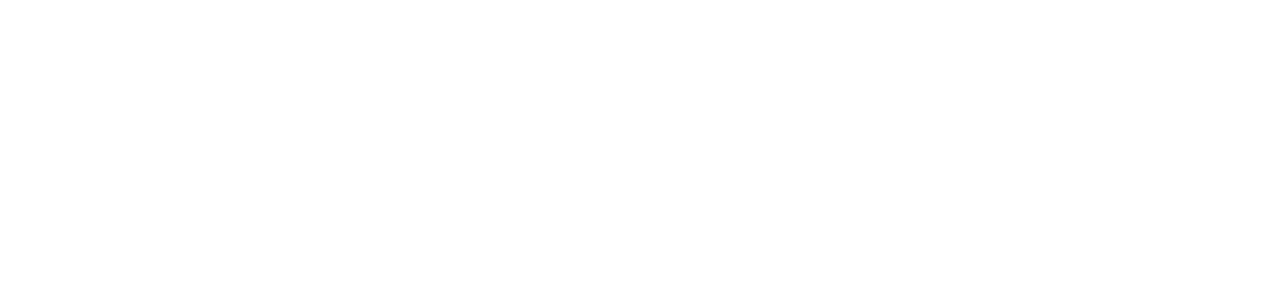
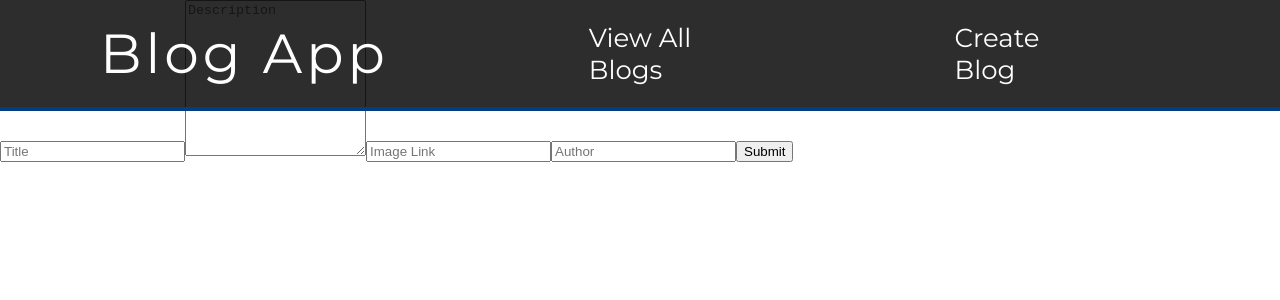
Before and after one commit to ccano2011/Blog-App, a React (Create React App) app in the folder client/: page /add-post in a window 1280 px wide. Shown: the top 300 px of the page. Built offline with nearby package versions, Linux system fonts and the light colour scheme.

Commit message:
Finialized the seed file for appropriate post

```diff
--- a/client/src/App.js
+++ b/client/src/App.js
@@ -14,9 +14,9 @@
       <Switch>
         <Route exact path='/' component={Home} />
         <Route exact path='/posts' component={Posts} />
-        <Route exact path='add-post' component={PostCreate} />
-        <Route exact path ='/posts/:id' component={PostDetail} />
-        <Route exact path='/posts/:id/edit' component={PostEdit}/>
+        <Route exact path='/add-post' component={PostCreate} />
+        <Route exact path='/posts/:id' component={PostDetail} />
+        <Route exact path='/posts/:id/edit' component={PostEdit} />
       </Switch>
     </div>
   );
--- a/client/src/screens/Home/Home.jsx
+++ b/client/src/screens/Home/Home.jsx
@@ -6,10 +6,10 @@
 
   return (
     <Layout>
-    <div className="homepage">
+      <div className="homepage">
 
       </div>
-      </Layout>
-)
+    </Layout>
+  )
 }
 export default Home;
--- a/client/src/screens/PostCreate/PostCreate.jsx
+++ b/client/src/screens/PostCreate/PostCreate.jsx
@@ -11,7 +11,6 @@
         content: '',
         author: ''
     })
-
     const [isCreated, setCreated] = useState(false)
 
     const handleSumbit = async (e) => {
```
Also changed, not shown: 1 other file (tests, documents, lock files or other folders).
